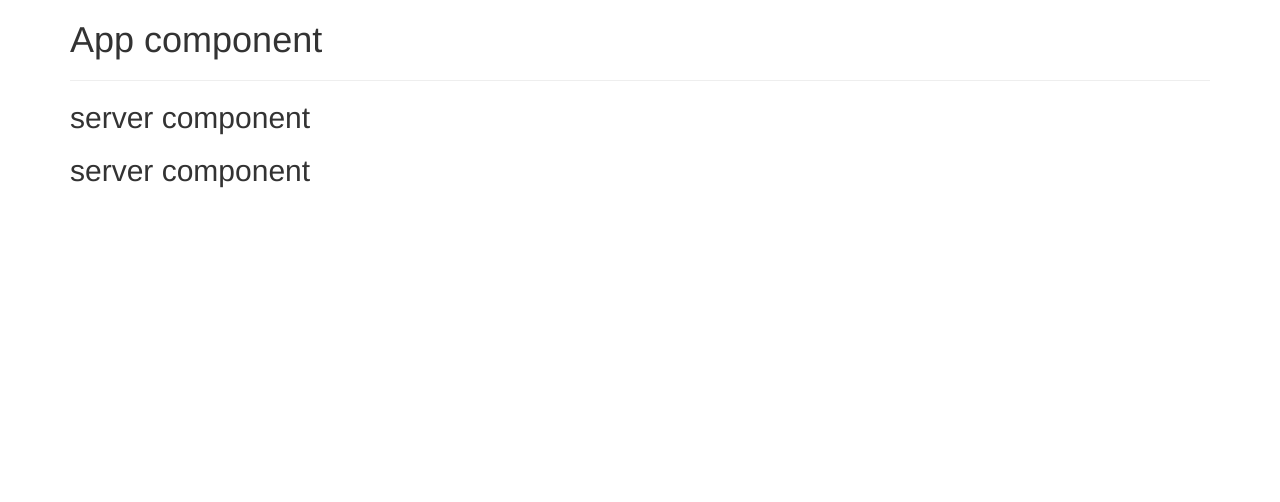
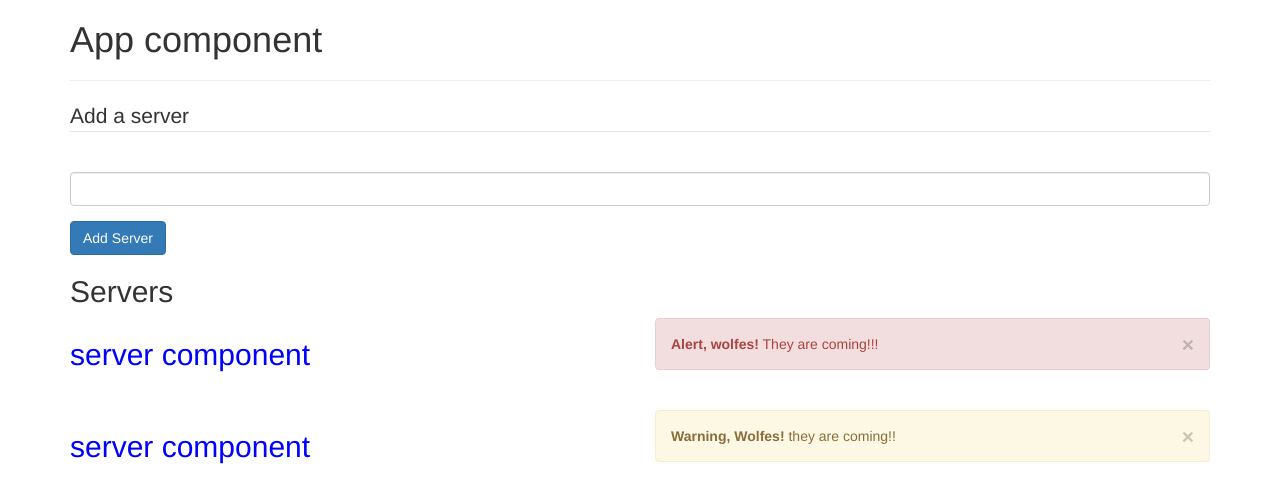
Before and after one commit to kweckolukasz/angular-training, an Angular app: page / in a window 1280 px wide. Shown: the top 502 px of the page. Built offline with nearby package versions, Linux system fonts and the light colour scheme.

Commit message:
create form and alerts

```diff
--- /dev/null
+++ b/src/app/alerts/errorAlert/errorAlert.component.ts
@@ -0,0 +1,19 @@
+import { Component } from '@angular/core';
+
+@Component({
+  selector: 'error-alert',
+  template: `
+    <div class="alert alert-danger">
+      <button
+        type="button"
+        class="close"
+        data-dismiss="alert"
+        aria-hidden="true"
+      >
+        &times;
+      </button>
+      <strong>Alert, wolfes!</strong> They are coming!!!
+    </div>
+  `,
+})
+export class errorAlert {}
--- /dev/null
+++ b/src/app/alerts/warningAlert/warningAlert.component.ts
@@ -0,0 +1,19 @@
+import { Component } from '@angular/core';
+
+@Component({
+  selector: 'warning-alert',
+  template: `
+    <div class="alert alert-warning">
+      <button
+        type="button"
+        class="close"
+        data-dismiss="alert"
+        aria-hidden="true"
+      >
+        &times;
+      </button>
+      <strong>Warning, Wolfes! </strong> they are coming!!
+    </div>
+  `,
+})
+export class warningAlert {}
--- a/src/app/app.component.html
+++ b/src/app/app.component.html
@@ -3,6 +3,26 @@
     <div class="col-xs-12">
       <h1>App component</h1>
       <hr />
+
+      <form action="submitForm()" method="POST" role="form">
+        <legend>Add a server</legend>
+
+        <div class="form-group">
+          <label for=""></label>
+          <input
+            type="text"
+            name="serverName"
+            id="inputServerName"
+            class="form-control"
+            value=""
+            pattern=""
+            title="Server name"
+          />
+        </div>
+        <button type="button" class="btn btn-primary">Add Server</button>
+      </form>
+
+      <h2>Servers</h2>
       <app-servers></app-servers>
     </div>
   </div>
--- a/src/app/server/server.component.ts
+++ b/src/app/server/server.component.ts
@@ -5,7 +5,7 @@ import { Component } from '@angular/core';
   template: `<h2>server component</h2>`,
   styles: [
     `
-      h1 {
+      h2 {
         color: blue;
       }
     `,
--- a/src/app/servers/servers.component.html
+++ b/src/app/servers/servers.component.html
@@ -1,2 +1,18 @@
-<app-server></app-server>
-<app-server></app-server>
+
+<div class="row">
+  <div class="col-xs-6 col-sm-6 col-md-6 col-lg-6">
+    <app-server></app-server>
+  </div>
+  <div class="col-xs-6 col-sm-6 col-md-6 col-lg-6">
+    <error-alert></error-alert>
+  </div>
+</div>
+<br />
+<div class="row">
+  <div class="col-xs-6 col-sm-6 col-md-6 col-lg-6">
+    <app-server></app-server>
+  </div>
+  <div class="col-xs-6 col-sm-6 col-md-6 col-lg-6">
+    <warning-alert></warning-alert>
+  </div>
+</div>
```
Also changed, not shown: src/app/alerts/newAlert/newAlert.component.ts (added, +19 -0 lines), src/app/app.module.ts (+9 -1 lines), 1 other file (tests, documents, lock files or other folders).
